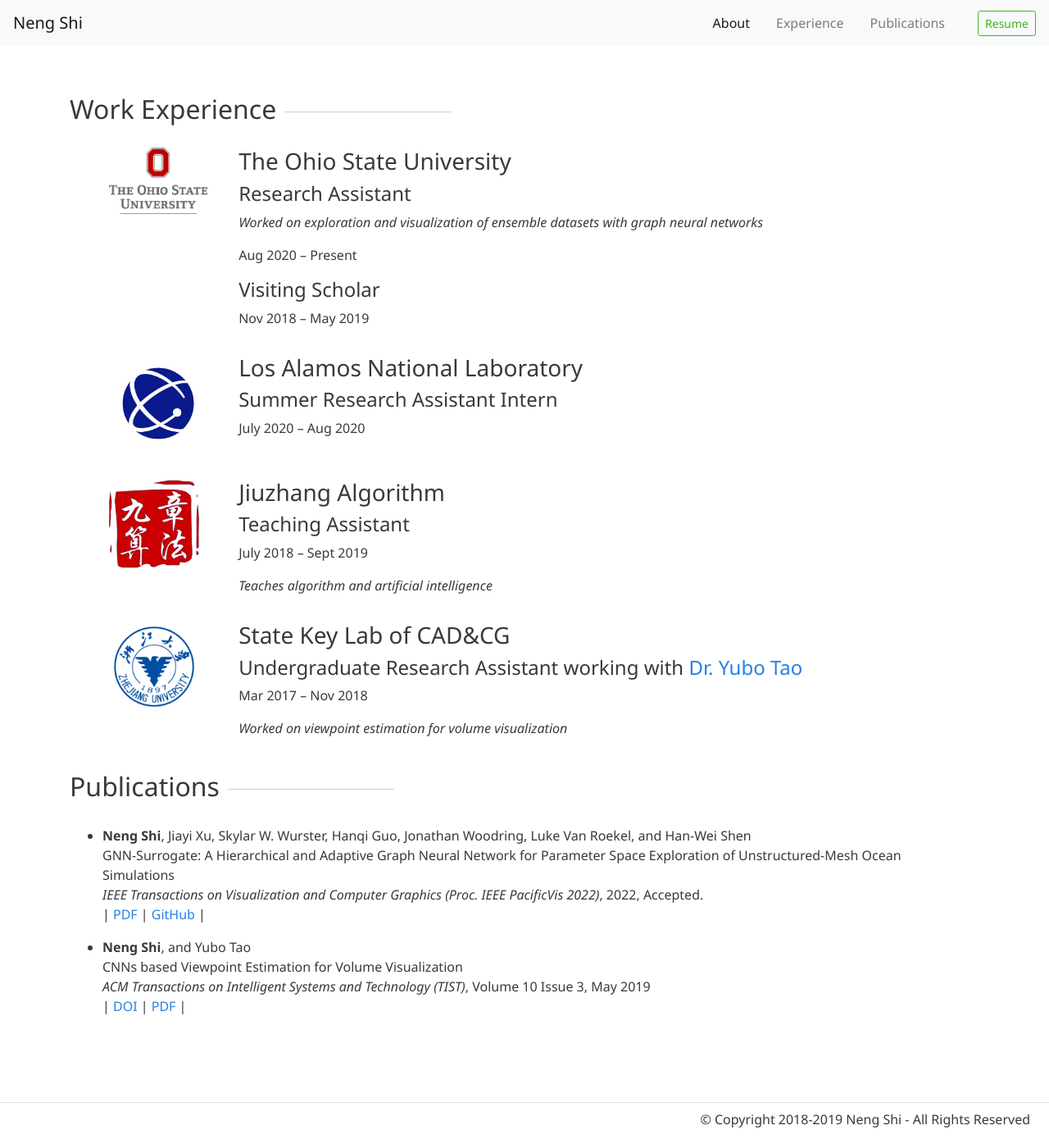
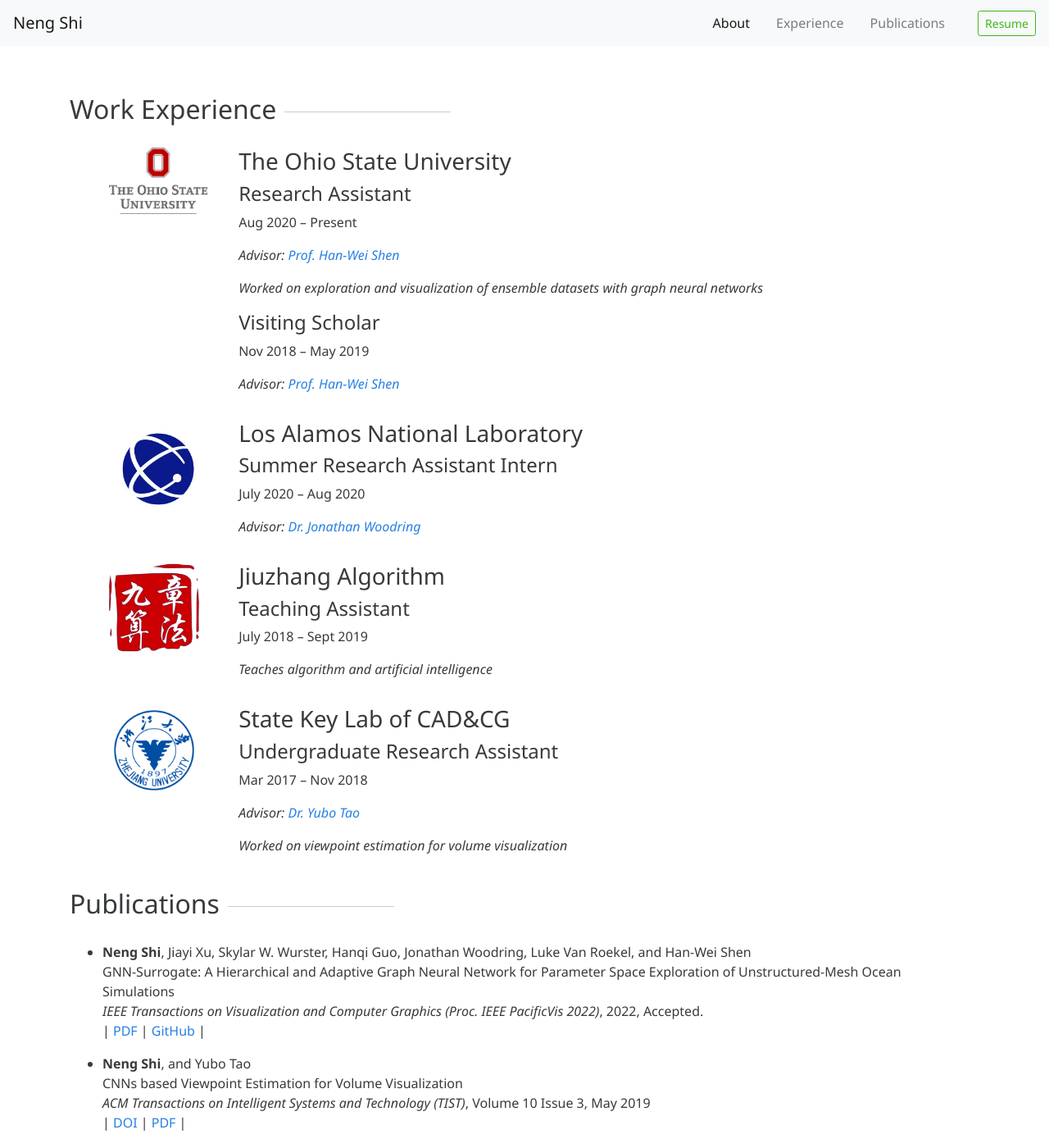
Before and after one commit to trainsn/trainsn.github.io, a Jekyll site: the page built from index.html, in a window 1280 px wide and 1400 px high, scrolled down 764 px. Shown: the whole window at 82% size. Built offline with Jekyll 4.4.1, drawn with Linux system fonts in a browser that asks for light colours; nearby versions of some CDN libraries; a style sheet for code colours, icons or effects is not loaded.

Commit message:
add advisor

```diff
--- a/_includes/experience.html
+++ b/_includes/experience.html
@@ -9,10 +9,12 @@
     <div class="col-lg-10">
       <h3>The Ohio State University</h3>
       <h4>Research Assistant</h4>
+      <p>Aug 2020 – Present</p>
+      <p><em>Advisor: <a href="http://web.cse.ohio-state.edu/~shen.94" target="_blank">Prof. Han-Wei Shen</a></em></p>
       <p><em>Worked on exploration and visualization of ensemble datasets with graph neural networks</em></p>
-      <p>Aug 2020 – Present</p>
       <h4>Visiting Scholar</h4>
       <p>Nov 2018 – May 2019</p>
+      <p><em>Advisor: <a href="http://web.cse.ohio-state.edu/~shen.94" target="_blank">Prof. Han-Wei Shen</a></em></p>
       </p>
     </div>  </div>
 
@@ -24,6 +26,7 @@
       <h3>Los Alamos National Laboratory</h3>
       <h4>Summer Research Assistant Intern</h4>
       <p>July 2020 – Aug 2020</p>
+      <p><em>Advisor: <a href="https://www.lanl.gov/search-capabilities/profiles/jonathan-woodring.shtml" target="_blank">Dr. Jonathan Woodring</a></em></p>
       </p>
     </div>  </div>
 
@@ -45,8 +48,9 @@
     </div>
     <div class="col-lg-10">
       <h3>State Key Lab of CAD&CG</h3>
-      <h4>Undergraduate Research Assistant working with <a href="http://www.cad.zju.edu.cn/home/ybtao/" target="_blank">Dr. Yubo Tao</a></h4>
+      <h4>Undergraduate Research Assistant</h4>
       <p>Mar 2017 – Nov 2018</p>
+      <p><em>Advisor: <a href="http://www.cad.zju.edu.cn/home/ybtao/" target="_blank">Dr. Yubo Tao</a></em></p>
       <p><em>Worked on viewpoint estimation for volume visualization</em></p>
     </div>
   </div>
```
